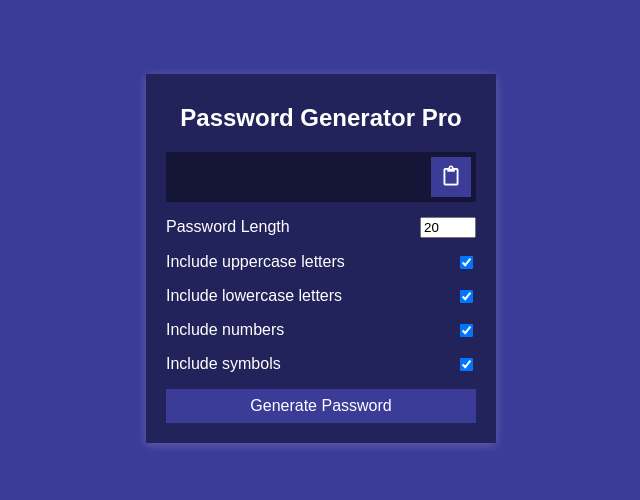
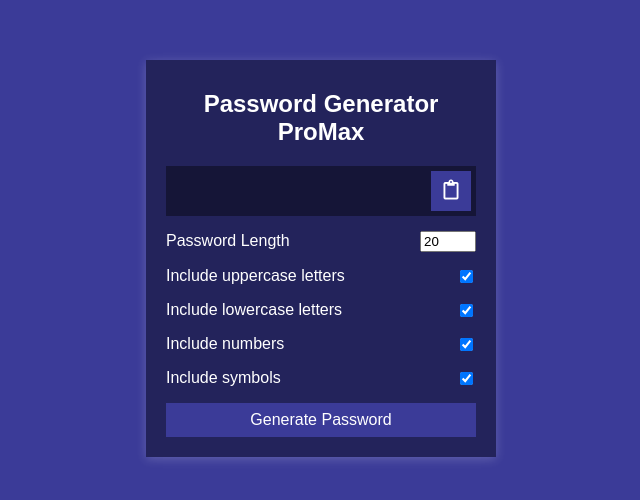
Before and after one commit to Valerydolce/passwordGenerator, a plain HTML site: page index.html in a window 1280 px wide. Shown: the part 142-642 px from the top of the page, without its empty margins (319-959 px from the left). Drawn offline with Linux system fonts and the light colour scheme; a web font is replaced by a local one.

Commit message:
code update 7

```diff
--- a/index.html
+++ b/index.html
@@ -9,7 +9,7 @@
   </head>
   <body>
     <div class="container">
-      <h2>Password Generator Pro</h2>
+      <h2>Password Generator ProMax</h2>
       <div class="result-container">
         <span id="result"></span>
         <button class="btn" id="clipboard">
```
